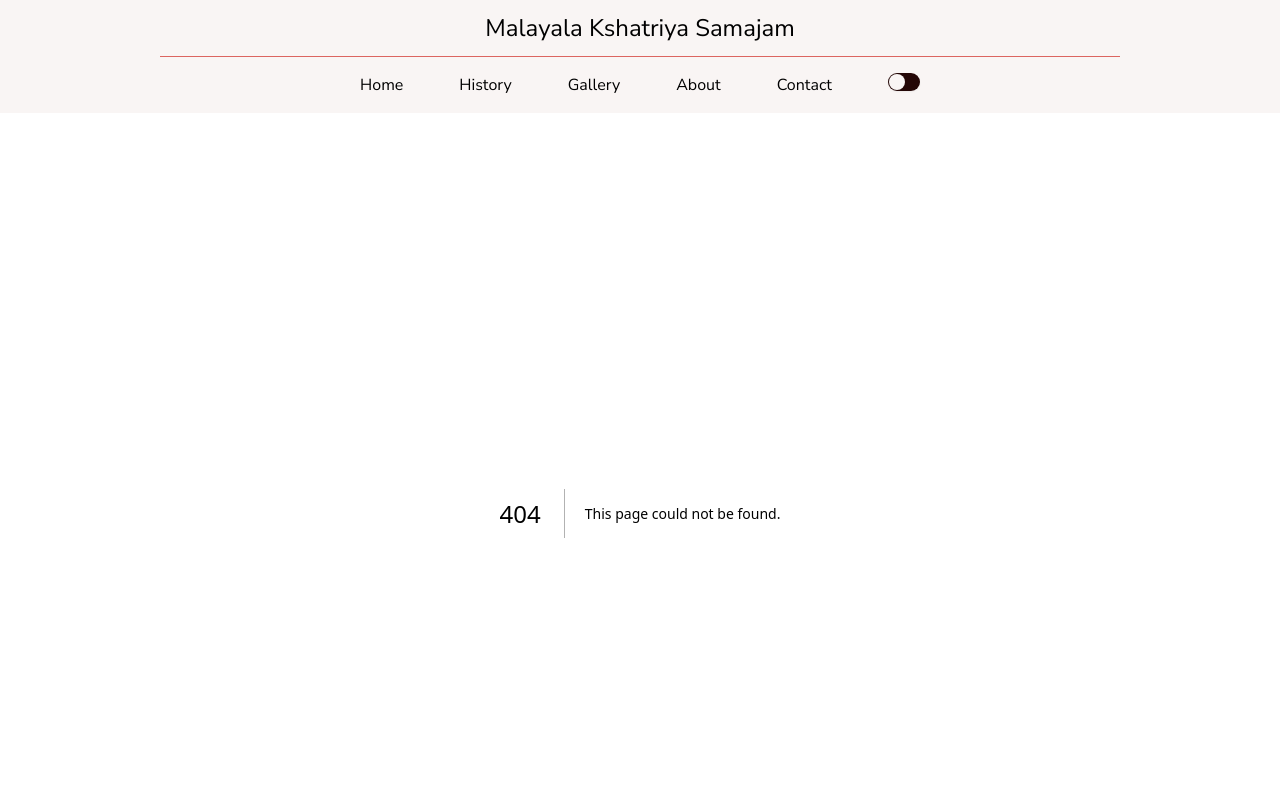
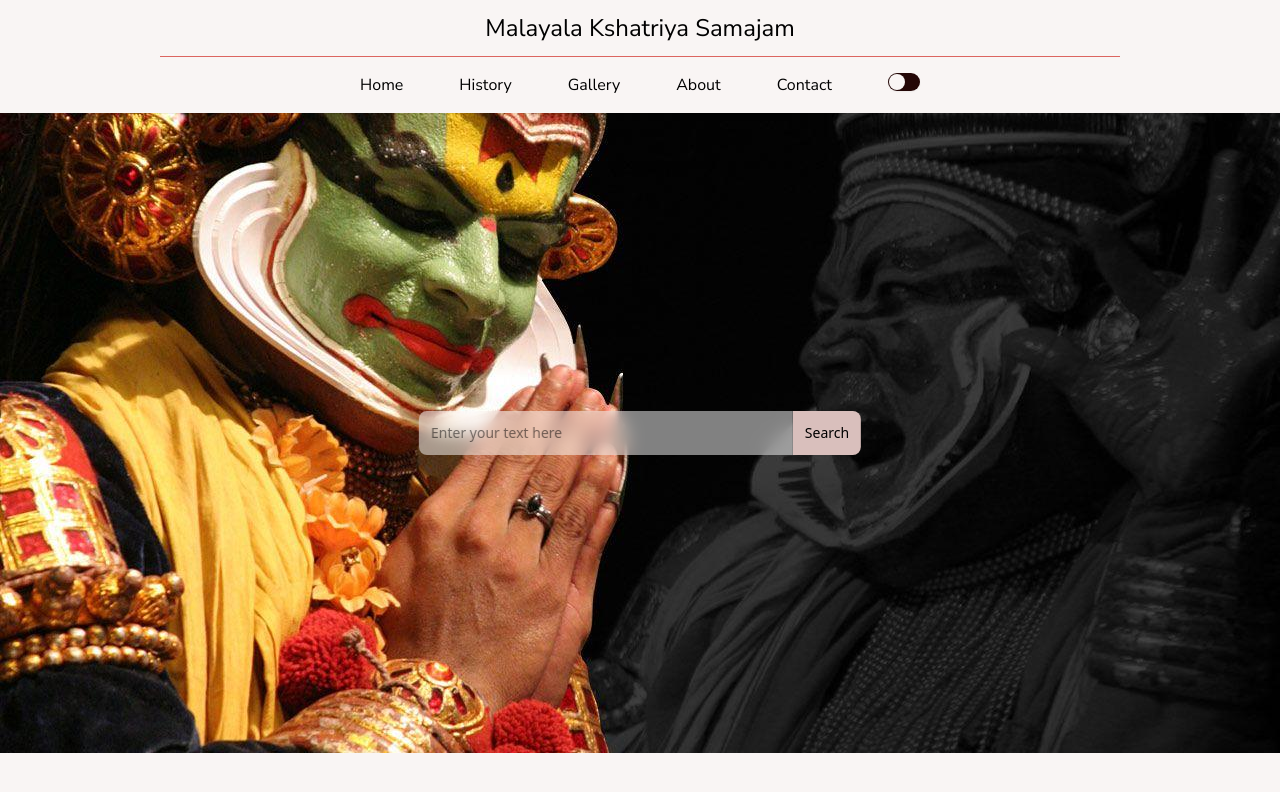
Before and after one commit to skarcnmbiar/mks-site, a Next.js app: page /about in a window 1280 px wide. Before the commit this address had no page. Shown: the top 792 px of the page. Built offline with nearby package versions, Linux system fonts and the light colour scheme.

Commit message:
added about section

```diff
--- /dev/null
+++ b/src/app/about/page.js
@@ -0,0 +1,9 @@
+import Header from "../components/main-header";
+
+export default function about(){
+    return(
+        <div>
+            <Header imageUrl={"/assets_img/kathakali.jpg"} />
+        </div>
+    );
+}
--- a/src/app/components/main-header.js
+++ b/src/app/components/main-header.js
@@ -3,14 +3,14 @@
 import "@/app/globals.css";
 
 
-export default function Header() {
+export default function Header({imageUrl}) {
   return (
-    <div className="relative h-[80vh] flex flex-col main-header bg-background overflow-hidden inset-shadow-2xs">
+    <div style={{ '--component-bg-image': `url(${imageUrl})`}} className="relative h-[80vh] flex flex-col main-header bg-background overflow-hidden inset-shadow-2xs" >
       <div className="absolute top-1/2 left-1/2 transform -translate-x-1/2 -translate-y-1/2 flex items-center">
         <input
           type="text"
           placeholder="Enter your text here"
-          className="ps-3 px:20 sm:px-40 py-3 bg-white/50  text-black text-sm border-0 focus:outline-none rounded-l-md  backdrop-filter backdrop-blur-sm"
+          className="ps-3 px:20 sm:px-40 sm:ps-3 py-3 bg-white/50  text-black text-sm border-0 focus:outline-none rounded-l-md  backdrop-filter backdrop-blur-sm"
         />
         <button
           type="button"
--- a/src/app/components/main-navbar.js
+++ b/src/app/components/main-navbar.js
@@ -108,7 +108,7 @@ export default function NavBar() {
           </li>
           <li className="p-4">
             <Link
-              href="#"
+              href="/about"
               className="hover:text-primary relative group transition-all duration-300"
             >
               About
--- a/src/app/globals.css
+++ b/src/app/globals.css
@@ -2,6 +2,10 @@
 @import "tw-animate-css";
 
 @custom-variant dark (&:is(.dark *));
+
+:root {
+  --component-bg-image: url("../../public/assets_img/mural.jpg");
+}
 
 .nav-li li {
   padding: 2rem;
@@ -13,7 +17,7 @@
 }
 
 .main-header {
-  background-image: url("../../public/assets_img/mural.jpg"); /* Link to the mural.jpg image */
+  background-image: var(--component-bg-image); /* Link to the mural.jpg image */
   background-repeat: no-repeat;
   background-size: cover; /* Make the background cover the entire div */
   background-position: center; /* Center the background image */
--- a/src/app/layout.js
+++ b/src/app/layout.js
@@ -3,6 +3,7 @@ import "./globals.css";
 import NavBar from "./components/main-navbar";
 import Footer from "./components/main-footer";
 import { ThemeProvider } from "next-themes";
+
 
 const geistSans = Geist({
   variable: "--font-geist-sans",
--- a/src/app/page.js
+++ b/src/app/page.js
@@ -25,9 +25,9 @@ const praiseFont = Allison({
 export default function Home() {
   return (
     <>
-      <Header />
+      <Header imageUrl={"./assets_img/mural.jpg"} />
       <div className="w-full bg-background text-primary flex flex-col">
-        <div className="py-6 flex flex-row justify-center items-center bg-primary">
+        <div className="py-6 hidden sm:block flex flex-row justify-center items-center bg-primary">
           <p
             className={`${praiseFont.className} text-center text-foreground text-3xl`}
           >
@@ -35,7 +35,8 @@ export default function Home() {
             than the ink of the philosopher or prayers of the Devout.”
           </p>
         </div>
-        <div className="flex flex-col md:flex-row justify-around my-15 mx-5">
+        <div className="flex flex-col md:flex-row justify-around my-15 mx-5 gap-y-3">
+
           <Card className={"w-full md:w-1/5 border-primary/20 rounded-none p-0 m-0"}>
             <div className="relative h-60">
               <Image src={img1} alt={"404"} layout="fill" objectFit="cover" />
@@ -56,7 +57,7 @@ export default function Home() {
             </CardContent>
           </Card>
 
-          <Card className={"w-full md:w-1/5 shadow-lg border-none rounded-none p-0 m-0"}>
+          <Card className={"w-full md:w-1/5 border-primary/20 rounded-none p-0 m-0"}>
             <div className="relative h-60">
               <Image src={img2} alt={"404"} layout="fill" objectFit="cover" />
               <div className="absolute inset-0 bg-black/70 hover:bg-black/30 flex items-center justify-center transition ease-in-out duration-500 ">
@@ -76,7 +77,7 @@ export default function Home() {
             </CardContent>
           </Card>
 
-          <Card className={"w-full md:w-1/5 shadow-lg border-none rounded-none p-0 m-0"}>
+          <Card className={"w-full md:w-1/5 border-primary/20 rounded-none p-0 m-0"}>
             <div className="relative h-60">
               <Image src={img3} alt={"404"} layout="fill" objectFit="cover" />
               <div className="absolute inset-0 bg-black/70 hover:bg-black/30 flex items-center justify-center transition ease-in-out duration-500 ">
```
Also changed, not shown: public/assets_img/kathakali.jpg (added).
